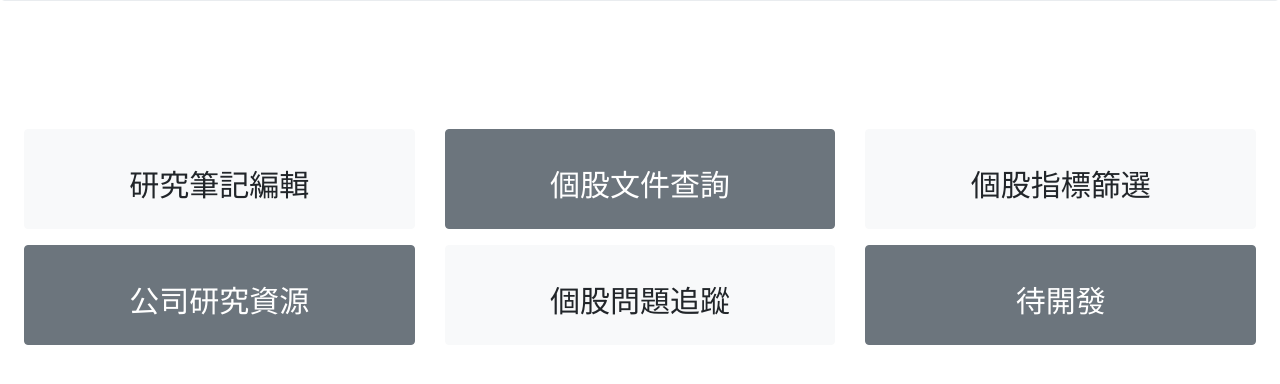
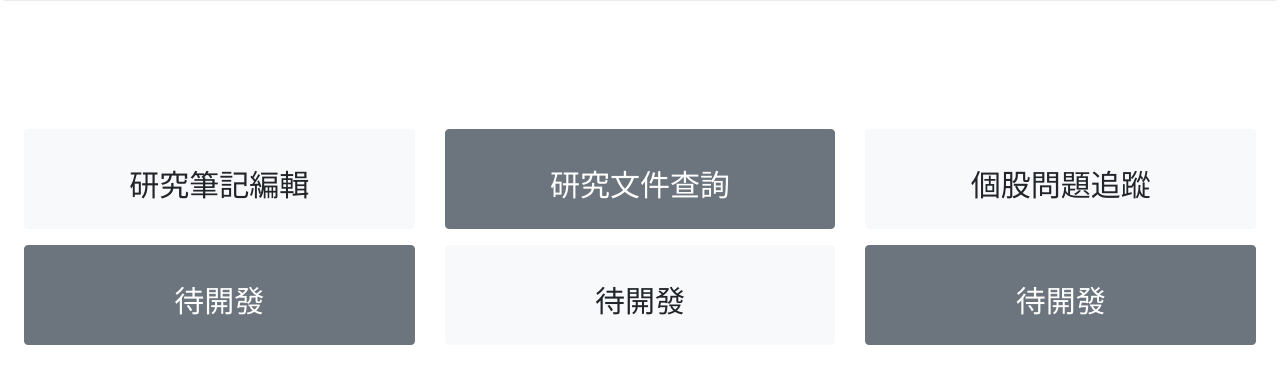
Before and after one commit to yahoo168/alphahelix-internal-system, a Python web app: template app/main/templates/research_tools_overview.html in a window 1280 px wide. Shown: the part 274-658 px from the top of the page. Run offline with Jinja, Linux system fonts and the light colour scheme; the template is opened without the code that fills it, so the values that code supplies are empty; some libraries are stand-ins or nearby versions.

```diff
--- a/app/main/templates/research_tools_overview.html
+++ b/app/main/templates/research_tools_overview.html
@@ -23,14 +23,14 @@
           <a
             href="{{url_for('main.render_static_html', page='stock_document_search')}}"
             class="btn btn-secondary custom-high-button btn-block"
-            >個股文件查詢
+            >研究文件查詢
           </a>
         </div>
         <div class="col-md-4 mb-3">
           <a
-            href="#"
+            href="{{url_for('main.render_static_html', page='issue_register')}}"
             class="btn btn-light custom-high-button btn-block"
-            >個股指標篩選
+            >個股問題追蹤
           </a>
         </div>
       </div>
@@ -38,15 +38,15 @@
       <div class="row">
         <div class="col-md-4 mb-3">
           <a href="#" class="btn btn-secondary custom-high-button btn-block"
-            >公司研究資源
+            >待開發
           </a>
         </div>
         <div class="col-md-4 mb-3">
           <a
-            href="{{url_for('main.render_static_html', page='issue_register')}}"
+            href="#"
             class="btn btn-light custom-high-button btn-block"
           >
-            個股問題追蹤
+            待開發
           </a>
         </div>
         <div class="col-md-4 mb-3">
```
Also changed, not shown: app/main/templates/stock_document_search.html (+4 -4 lines).
